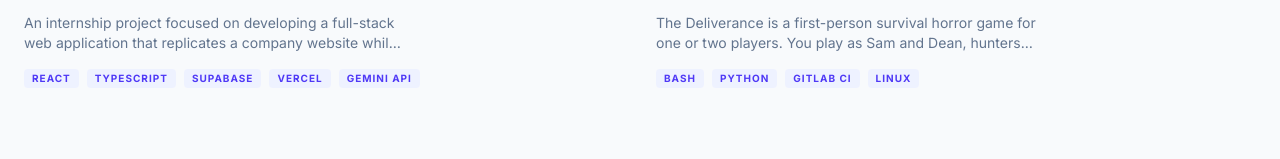
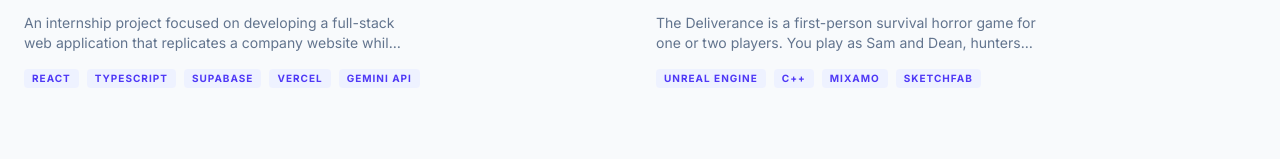
Before and after one commit to DreyDein/Dre-Portfolio, a React (Vite) app: page / in a window 1280 px wide. Shown: the part 3632-3791 px from the top of the page. Built offline with nearby package versions, Linux system fonts and the light colour scheme.

Commit message:
overwrite file

```diff
--- a/src/App.tsx
+++ b/src/App.tsx
@@ -32,14 +32,6 @@ import lifewood2Img from "./assets/lifewood (2).png"
 import lifewood3Img from "./assets/lifewood (3).png"
 import lifewoodSiteImg from "./assets/Lifewood-site.png"
 import edumatchImg from "./assets/Edumatch.png"
-import edumatch2Img from "./assets/edumatch2.png"
-import edumatch3Img from "./assets/edumatch3.png"
-import edumatch4Img from "./assets/edumatch4.png"
-import edumatch5Img from "./assets/edumatch5.png"
-import gamedev1Img from "./assets/gamedev1.png"
-import gamedev2Img from "./assets/gamedev2.png"
-import gamedev3Img from "./assets/gamedev3.png"
-import gamedev4Img from "./assets/gamedev4.png"
 
 const SKILLS = [
   {
@@ -76,7 +68,7 @@ const EXPERIENCE = [
 ];
 
 const PROJECTS = [
-  {
+{
     title: "EDUMATCH: A MACHINE LEARNING-BASED RECOMMENDATION SYSTEM FOR TERTIARY SCHOOL SELECTION",
     role: "Technical Writer | Front-End Designer",
     label: "Capstone Project",
@@ -84,7 +76,7 @@ const PROJECTS = [
     tech: [".NET core", "Python","GraphHopper API", "Gemini API", "TypeScript", "React", "Tailwind CSS", "shadcn/ui", "PostgreSQL"],
     link: "#",
     github: "https://github.com/dev-tabanag/edumatch",
-    images: [edumatchImg, edumatch2Img, edumatch3Img, edumatch4Img, edumatch5Img]
+    image: edumatchImg
   },
   {
     title: "LifePlan: AI Production Planning Agent",
@@ -111,10 +103,10 @@ const PROJECTS = [
     role: "Level Designer",
     label: "Game Development Project",
     description: "The Deliverance is a first-person survival horror game for one or two players. You play as Sam and Dean, hunters from a secretive order tasked with investigating supernatural threats hidden from the rest of the world. Your first case takes you to Ashcroft Manor — an abandoned estate with a dark past. A woman was murdered here, her name erased and her story buried. Now her spirit haunts the halls, and she won't rest until the truth is uncovered. To end the haunting, you must explore the mansion, piece together scattered clues, and locate the cursed object binding her to the physical world. But the manor won't let you search in peace. Lights flicker. Shadows move. And something is always watching. Find the Anchor. Survive the Entity. Deliver it — before it delivers you.",
-    tech: ["Bash", "Python", "GitLab CI", "Linux"],
+    tech: ["Unreal Engine", "C++", "Mixamo", "SketchFab"],
     link: "#",
     github: "#",
-    images: [gamedev1Img, gamedev2Img, gamedev3Img, gamedev4Img]
+    image: "https://picsum.photos/seed/devops/800/600"
   }
 ];
 
```
